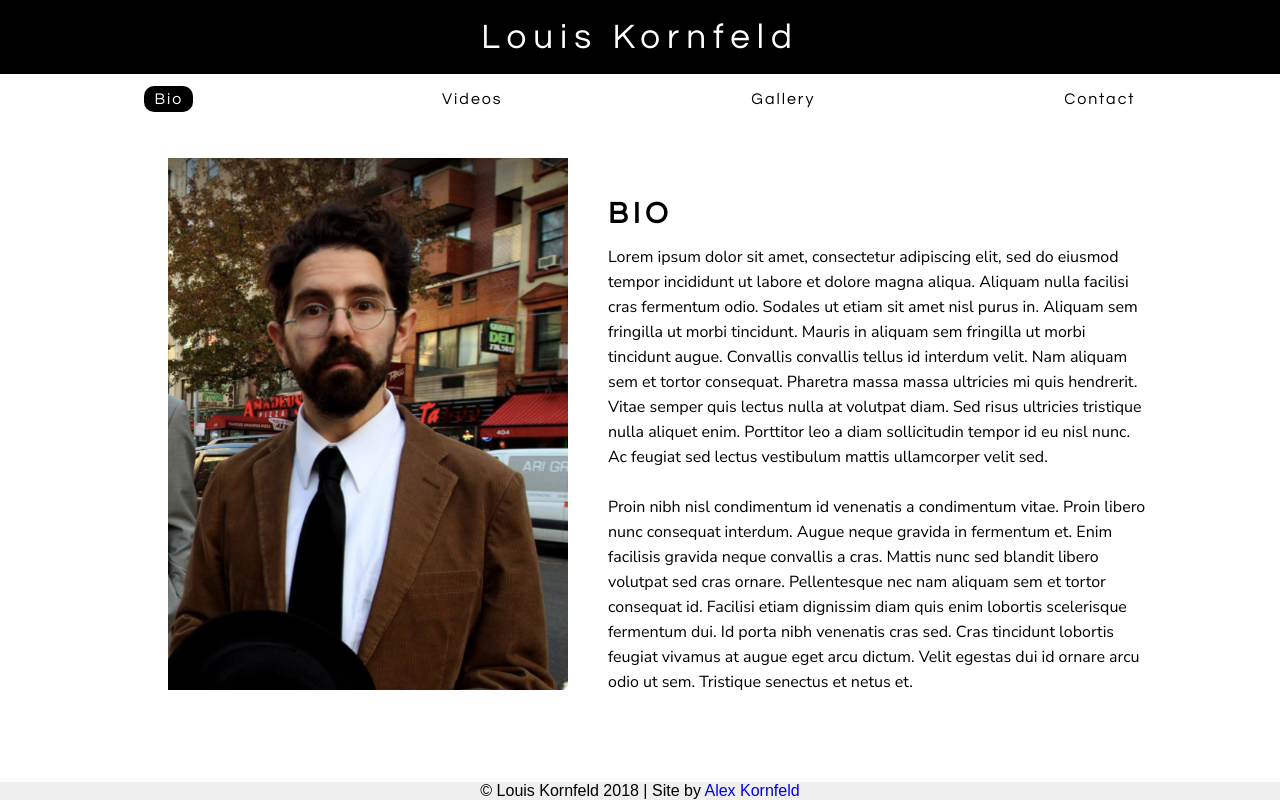
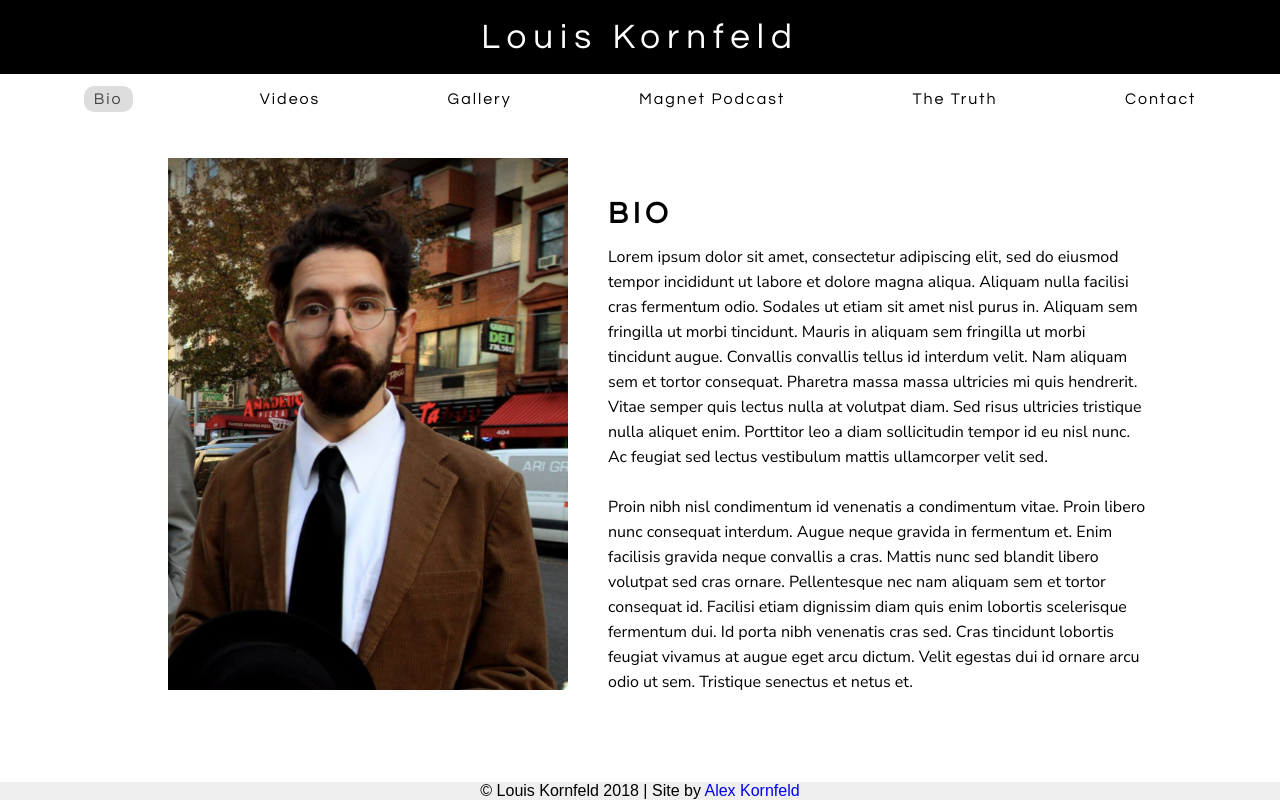
Before and after one commit to akorn3001/louis_site, a React (Create React App) app: page /#/bio in a window 1280 px wide. Built offline with nearby package versions, Linux system fonts and the light colour scheme.

Commit message:
Fix scale transform for nav links

```diff
--- a/src/App.css
+++ b/src/App.css
@@ -24,9 +24,8 @@ body {
 
 .active-link {
   padding: 5px 10px 5px 10px;
-  background-color: black;
+  background-color: #dddddd;
   border-radius: 10px;
-  color: white;
 }
 
 .nav-link > * {
@@ -34,6 +33,17 @@ body {
   letter-spacing: 2px;
   text-decoration: none;
   font-family: "Questrial", sans-serif;
+}
+
+ul li {
+  -webkit-transition: all .5s ease-in-out;
+  -moz-transition: all .5s ease-in-out;
+}
+
+ul li:hover {
+  -webkit-transform: scale(1.1);
+  -ms-transform: scale(1.1);
+  transform: scale(1.1);
 }
 
 header {
@@ -84,8 +94,6 @@ footer {
   margin: 0 40px 30px 40px;
 }
 
-
-
 h3 {
   font-weight: bold;
   font-size: 30px;
--- a/src/App.js
+++ b/src/App.js
@@ -19,6 +19,7 @@ class App extends Component {
             <Redirect from="/" to="/bio" exact />
             <Route path="/bio" exact component={Bio} />
           </Switch>
+
           <Route path="/videos" exact component={Videos} />
           <Route path="/gallery" exact component={Gallery} />
           <Route path="/contact" exact component={Contact} />
--- /dev/null
+++ b/src/components/EmbeddedVideo.js
@@ -0,0 +1,19 @@
+import React, { Component } from 'react';
+import ResponsiveEmbed from 'react-responsive-embed';
+
+// RESPONSIVE EMBED CODE
+class EmbeddedVideo extends Component {
+  render (source) {
+    return (
+        <ResponsiveEmbed src={source}
+          allowfullscreen="allowfullscreen"
+          mozallowfullscreen="mozallowfullscreen"
+          msallowfullscreen="msallowfullscreen"
+          oallowfullscreen="oallowfullscreen"
+          webkitallowfullscreen="webkitallowfullscreen"
+        />
+      );
+    }
+  }
+
+  export default EmbeddedVideo;
--- a/src/components/header.js
+++ b/src/components/header.js
@@ -9,25 +9,33 @@ class Header extends Component {
     const bioLink =
     <NavLink
       activeClassName="active-link"
-      activeStyle={{ color:'white' }} to="/bio">Bio
+      activeStyle={{ color: "#444444" }} to="/bio">Bio
     </NavLink>;
 
     const videoLink =
     <NavLink
       activeClassName="active-link"
-      activeStyle={{ color:'white' }} to="/videos">Videos
+      activeStyle={{ color: "#444444" }} to="/videos">Videos
     </NavLink>;
 
     const galleryLink =
     <NavLink
       activeClassName="active-link"
-      activeStyle={{ color:'white' }} to="/gallery">Gallery
+      activeStyle={{ color: "#444444" }} to="/gallery">Gallery
     </NavLink>;
+
+    const magnetPodcastLink =
+    <a href="https://soundcloud.com/magnettheaterpodcast">Magnet Podcast
+    </a>;
+
+    const truthLink =
+    <a href="http://www.thetruthpodcast.com/">The Truth
+    </a>;
 
     const contactLink =
     <NavLink
       activeClassName="active-link"
-      activeStyle={{ color:'white' }} to="/contact">Contact
+      activeStyle={{ color: "#444444" }} to="/contact">Contact
     </NavLink>;
 
     navigation =
@@ -36,6 +44,8 @@ class Header extends Component {
         <li className="nav-link">{bioLink}</li>
         <li className="nav-link">{videoLink}</li>
         <li className="nav-link">{galleryLink}</li>
+        <li className="nav-link">{magnetPodcastLink}</li>
+        <li className="nav-link">{truthLink}</li>
         <li className="nav-link">{contactLink}</li>
       </ul>
     </nav>;
--- a/src/components/videos.js
+++ b/src/components/videos.js
@@ -1,5 +1,6 @@
 import React, { Component } from 'react';
 import ResponsiveEmbed from 'react-responsive-embed';
+import EmbeddedVideo from './EmbeddedVideo';
 
 // RESPONSIVE EMBED CODE
 class Videos extends Component {
@@ -7,9 +8,27 @@ class Videos extends Component {
     return (
       <div className="video-container">
         <h3>VIDEOS</h3>
-        <ResponsiveEmbed src="https://www.youtube.com/embed/tnCelSNGIRc" />
-        <ResponsiveEmbed src="https://www.youtube.com/embed/4cpSj3MOUec" />
-        <ResponsiveEmbed src="https://www.youtube.com/embed/iphCXKz9fMA" />
+        <ResponsiveEmbed src="https://www.youtube.com/embed/tnCelSNGIRc"
+          allowfullscreen="allowfullscreen"
+          mozallowfullscreen="mozallowfullscreen"
+          msallowfullscreen="msallowfullscreen"
+          oallowfullscreen="oallowfullscreen"
+          webkitallowfullscreen="webkitallowfullscreen"
+        />
+        <ResponsiveEmbed src="https://www.youtube.com/embed/4cpSj3MOUec"
+          allowfullscreen="allowfullscreen"
+          mozallowfullscreen="mozallowfullscreen"
+          msallowfullscreen="msallowfullscreen"
+          oallowfullscreen="oallowfullscreen"
+          webkitallowfullscreen="webkitallowfullscreen"
+        />
+        <ResponsiveEmbed src="https://www.youtube.com/embed/iphCXKz9fMA"
+          allowfullscreen="allowfullscreen"
+          mozallowfullscreen="mozallowfullscreen"
+          msallowfullscreen="msallowfullscreen"
+          oallowfullscreen="oallowfullscreen"
+          webkitallowfullscreen="webkitallowfullscreen"
+        />
       </div>
     );
   }
```
